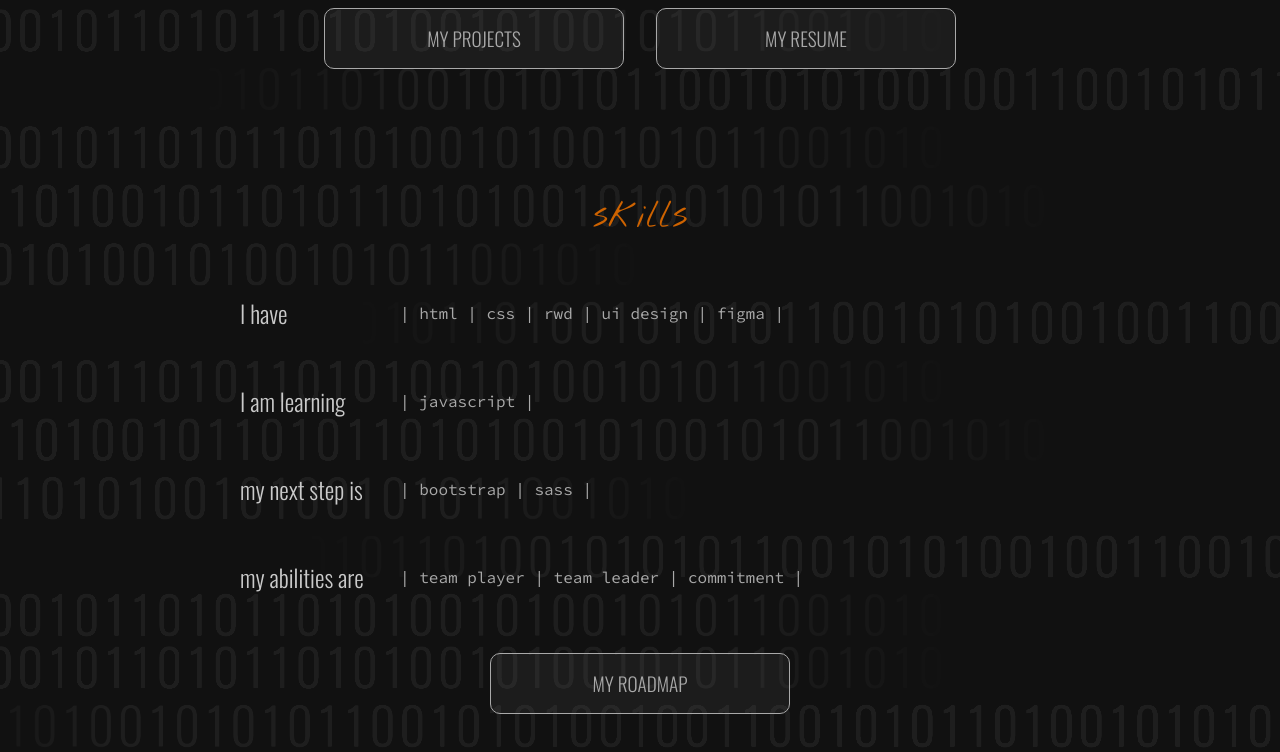
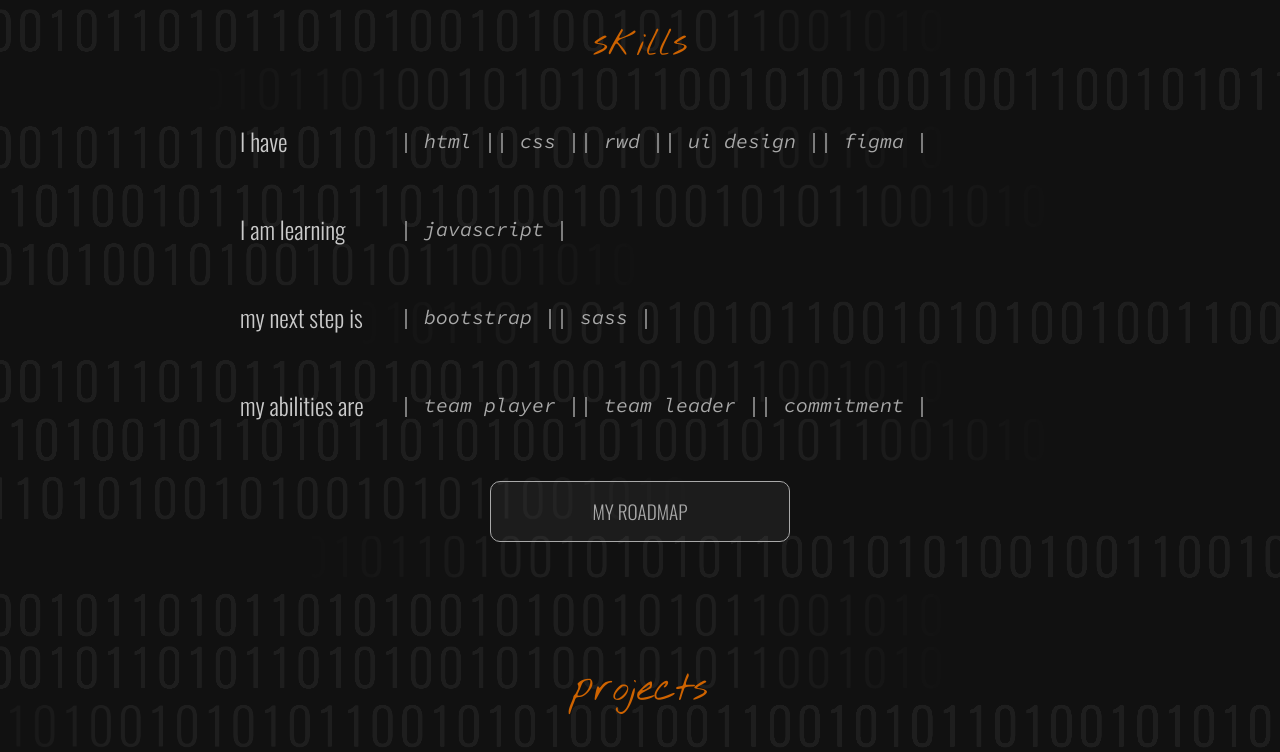
Before and after one commit to przemekstanisz/portfolio2.0, a plain HTML site: page index.html in a window 1280 px wide. Shown: the part 1920-2672 px from the top of the page. Drawn offline with nearby package versions, Linux system fonts and the light colour scheme.

Commit message:
bugs fixed

```diff
--- a/index.html
+++ b/index.html
@@ -65,7 +65,11 @@
         <div class="skills_panel panel">
             <div class="skills_panel_content">
                 <h3 class="skills_panel_content_title">I have</h3>
-                <p class="skills_panel_content_text">| html | css | rwd | ui design | figma |</p>
+                <p class="skills_panel_content_text">| html |</p>
+                <p class="skills_panel_content_text">| css |</p>
+                <p class="skills_panel_content_text">| rwd |</p>
+                <p class="skills_panel_content_text">| ui design |</p>
+                <p class="skills_panel_content_text">| figma |</p>
             </div>
             <div class="skills_panel_content">
                 <h3 class="skills_panel_content_title">I am learning</h3>
@@ -73,11 +77,14 @@
             </div>
             <div class="skills_panel_content">
                 <h3 class="skills_panel_content_title">my next step is</h3>
-                <p class="skills_panel_content_text">| bootstrap | sass |</p>
+                <p class="skills_panel_content_text">| bootstrap |</p>
+                <p class="skills_panel_content_text">| sass |</p>
             </div>
             <div class="skills_panel_content">
                 <h3 class="skills_panel_content_title">my abilities are</h3>
-                <p class="skills_panel_content_text">| team player | team leader | commitment |</p>
+                <p class="skills_panel_content_text">| team player |</p>
+                <p class="skills_panel_content_text">| team leader |</p>
+                <p class="skills_panel_content_text">| commitment |</p>
             </div>
         </div>
         <div class="btn-container skills_btn-container">
--- a/styles.css
+++ b/styles.css
@@ -316,7 +316,13 @@ button:hover {
 
 .skills_panel_content_text {
     font-family: var(--text-ff);
-    font-size: .8rem;
+    font-size: 1.25rem;
+    font-style: italic;
+    margin: 1rem 0;
+}
+
+.skills_panel_content_text:last-child {
+    margin-bottom: 0;
 }
 
 /* PROJECTS */
@@ -418,6 +424,7 @@ button:hover {
 .contact_content_text {
     font-family: var(--text-ff);
     font-size: var(--text-fs);
+    font-style: italic;
 }
 
 .contact_bottom-menu {
@@ -467,7 +474,11 @@ MEDIA TABLET
 
     :root {
         --header-fs: 3.5rem;
-        --menu-fs: 6rem;
+        --menu-fs: 5rem;
+    }
+
+    .hero {
+        height: fit-content;
     }
 
 /* SOCIAL BOX */
@@ -514,7 +525,8 @@ MEDIA TABLET
 
     .skills_panel_content_text {
         font-family: var(--text-ff);
-        font-size: 1rem;
+        font-size: 1.25rem;
+        margin: 0;
     }
 
 /* PROJECTS */
@@ -544,7 +556,7 @@ MEDIA TABLET
     }
 
     .contact_content_text {
-        font-size: 1rem;
+        font-size: 1.25rem;
     }
 
     .contact_bottom-menu {
@@ -569,8 +581,8 @@ MEDIA MEDIUM DESKTOP
 @media (min-width: 992px) {
 
     :root {
-        --header-fs: 5.5rem;
-        --menu-fs: 7.5rem;
+        --header-fs: 4.5rem;
+        --menu-fs: 5rem;
 
         --text-fs: 1rem;
         --title-fs: 2.5rem;
```
